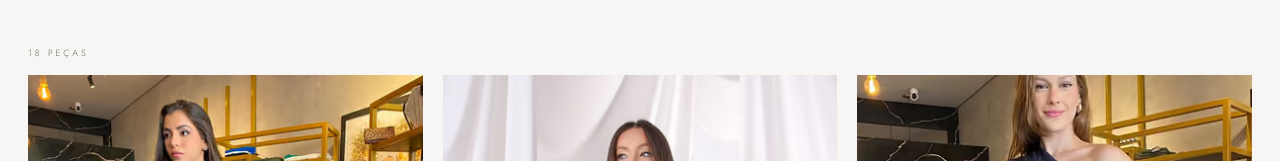
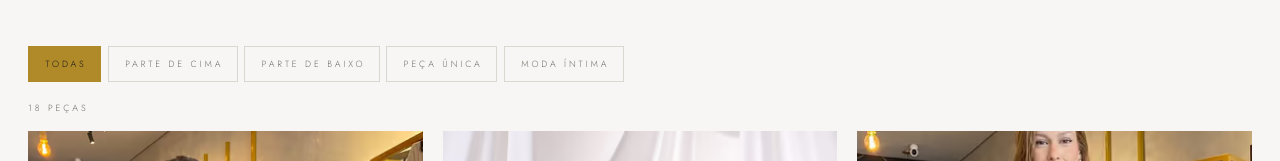
Before and after one commit to ti4g/intimatto, a website: page site/index.html in a window 1280 px wide. Shown: the part 639-800 px from the top of the page. Drawn offline with Linux system fonts and the light colour scheme.

Commit message:
adc categoria

```diff
--- a/site/css/style.css
+++ b/site/css/style.css
@@ -656,6 +656,68 @@ button { font: inherit; color: inherit; background: none; border: 0; padding: 0;
   margin: 0 0 1rem;
   font-size: 0.5625rem;
   color: var(--cinza);
+}
+
+/* ── O filtro ─────────────────────────────────────────────── */
+/* Fita de categorias acima da grade.
+
+   O eixo e parte do corpo, nao tipo de produto — ver a nota em produtos.js.
+
+   Rola na horizontal no celular em vez de quebrar linha: com cinco rotulos em
+   Jost tracked, quebrar deixaria um chip solto na segunda linha e a barra
+   passaria a ocupar o dobro da altura logo acima da primeira foto, que e o
+   lugar mais caro da pagina. */
+.filtro {
+  display: flex;
+  gap: 0.4rem;
+  margin: 0 0 1rem;
+  overflow-x: auto;
+  /* Sangra ate a borda da tela e devolve o respiro por dentro: assim o
+     primeiro chip alinha com a grade e o ultimo nao fica colado na borda
+     quando a fita esta rolada ate o fim. */
+  margin-left: calc(var(--passo) * -1);
+  margin-right: calc(var(--passo) * -1);
+  padding: 0 var(--passo) 0.15rem;
+  scroll-padding: 0 var(--passo);
+  -webkit-overflow-scrolling: touch;
+  scrollbar-width: none;
+}
+
+.filtro::-webkit-scrollbar { display: none; }
+
+/* Mesmo desenho do chip de tamanho do provador: a pagina ja ensinou esse
+   controle uma vez, entao ele nao precisa ser aprendido de novo. */
+/* 0,65rem de respiro vertical leva o chip a ~36px de alvo, e nao aos 44 que
+   o projeto usa no X de tirar peca e no icone do provador. E a mesma licenca
+   ja tomada nos passos de quantidade: errar aqui custa ver a categoria errada
+   e tocar de novo, nao perder uma peca. E a fita fica logo acima da primeira
+   foto, que e o espaco mais caro da pagina — 44px empurrariam a grade pra
+   baixo da dobra. */
+.filtro__botao {
+  flex-shrink: 0;
+  padding: 0.65rem 0.85rem;
+  border: 1px solid var(--fio);
+  font-family: 'Jost', system-ui, sans-serif;
+  font-size: 0.5625rem;
+  font-weight: 300;
+  text-transform: uppercase;
+  letter-spacing: var(--letra-ar);
+  text-indent: var(--letra-ar); /* compensa o tracking do ultimo caractere */
+  color: var(--cinza);
+  white-space: nowrap;
+  cursor: pointer;
+  transition: border-color 0.2s var(--curva), color 0.2s var(--curva),
+              background 0.2s var(--curva);
+}
+
+.filtro__botao:hover { border-color: var(--tinta); color: var(--tinta); }
+
+/* Ouro como campo com tinta em cima — ouro como letra reprova em AA. Mesma
+   regra do botao do WhatsApp, do disco de contagem e do chip de tamanho. */
+.filtro__botao[aria-pressed='true'] {
+  background: var(--ouro);
+  border-color: var(--ouro);
+  color: var(--tinta);
 }
 
 .grade {
--- a/site/index.html
+++ b/site/index.html
@@ -171,7 +171,11 @@
   <div class="fio" role="presentation"><span class="fio__traco"></span></div>
 
   <section class="grade-secao" aria-label="Peças">
-    <span class="grade-conta voz-ar" id="grade-conta"></span>
+    <!-- Os botoes sao montados pelo app.js a partir de CATEGORIAS, e so entra
+         categoria que tem peca. O grupo fica vazio no HTML de proposito: sem
+         JS nao ha grade pra filtrar, entao um filtro estatico so mentiria. -->
+    <div class="filtro" id="filtro" role="group" aria-label="Filtrar por categoria"></div>
+    <span class="grade-conta voz-ar" id="grade-conta" role="status"></span>
     <ul class="grade" id="grade"></ul>
   </section>
 </section>
--- a/site/js/app.js
+++ b/site/js/app.js
@@ -50,17 +50,67 @@ const Peca = (function () {
     );
   }
 
+  /* ── O filtro ───────────────────────────────────────────── */
+
+  const TODAS = 'todas';
+  let categoriaAtiva = TODAS;
+  let jaPintou = false;
+
+  const doFiltro = () =>
+    categoriaAtiva === TODAS
+      ? PRODUTOS
+      : PRODUTOS.filter((p) => p.categoria === categoriaAtiva);
+
+  function montarFiltro() {
+    const barra = document.getElementById('filtro');
+    if (!barra || typeof CATEGORIAS === 'undefined') return;
+
+    /* So entra categoria que tem peca. Botao que filtra pra zero e uma porta
+       que abre num comodo vazio — e assim uma categoria pode ficar cadastrada
+       esperando as fotos chegarem sem aparecer na tela. */
+    const comPeca = CATEGORIAS.filter((c) =>
+      PRODUTOS.some((p) => p.categoria === c.id)
+    );
+
+    // Uma categoria so nao e escolha: seria um botao que nao faz nada.
+    if (comPeca.length < 2) return;
+
+    barra.innerHTML = [{ id: TODAS, nome: 'Todas' }, ...comPeca]
+      .map(
+        (c) =>
+          `<button class="filtro__botao" type="button" data-cat="${esc(c.id)}" ` +
+          `aria-pressed="${c.id === categoriaAtiva}">${esc(c.nome)}</button>`
+      )
+      .join('');
+
+    barra.addEventListener('click', (e) => {
+      const botao = e.target.closest('.filtro__botao');
+      if (!botao || botao.dataset.cat === categoriaAtiva) return;
+
+      categoriaAtiva = botao.dataset.cat;
+      barra.querySelectorAll('.filtro__botao').forEach((b) => {
+        b.setAttribute('aria-pressed', String(b.dataset.cat === categoriaAtiva));
+      });
+      // Traz o botao escolhido pra dentro da vista: na fita rolada, tocar no
+      // ultimo chip deixaria ele meio cortado na borda.
+      botao.scrollIntoView({ block: 'nearest', inline: 'nearest' });
+      renderGrade();
+    });
+  }
+
   /* ── Grade ──────────────────────────────────────────────── */
 
   function renderGrade() {
     const alvo = document.getElementById('grade');
     if (!alvo) return;
 
+    const lista = doFiltro();
+
     // Conta so o que abre. Peca "Em breve" ainda nao e peca a venda, e
     // anunciar 8 quando 6 funcionam e promessa que a pagina nao cumpre.
     const conta = document.getElementById('grade-conta');
     if (conta) {
-      const n = PRODUTOS.filter((p) => p.slug).length;
+      const n = lista.filter((p) => p.slug).length;
       conta.textContent = n === 1 ? '1 peça' : `${n} peças`;
     }
 
@@ -68,9 +118,19 @@ const Peca = (function () {
     // dentro da fileira e nao ao longo do catalogo inteiro.
     const cascata = (i) => `--i:${i % 3}`;
 
-    alvo.innerHTML = PRODUTOS
+    alvo.innerHTML = lista
       .map((p, i) => (p.slug ? cardComFoto(p, i) : cardSemFoto(p, i)))
       .join('');
+
+    /* Na primeira pintura os cards sobem em cascata, revelados pelo
+       IntersectionObserver. Ao FILTRAR eles ja nascem visiveis: filtrar
+       precisa ser instantaneo, e refazer o fade escalonado a cada toque faria
+       a grade piscar. O observador tambem nao serviria — ele so revela o que
+       entra na tela, e as pecas filtradas ja estao nela. */
+    if (jaPintou) {
+      alvo.querySelectorAll('.sobe').forEach((el) => el.setAttribute('data-visivel', ''));
+    }
+    jaPintou = true;
 
     alvo.querySelectorAll('.peca__botao').forEach((b) => {
       b.addEventListener('click', () => abrir(b.dataset.slug));
@@ -425,6 +485,7 @@ const Peca = (function () {
   const wppRodape = document.getElementById('rodape-wpp');
   if (wppRodape) wppRodape.href = `https://wa.me/${WHATSAPP}`;
 
+  montarFiltro();
   renderGrade();
   respeitarMovimento();
   observar();
--- a/site/js/produtos.js
+++ b/site/js/produtos.js
@@ -16,9 +16,7 @@ const WHATSAPP = '5563991266674';
     slug      arquivo em img/produtos/{slug}-{400,800,960}.{avif,webp}
     nome      aparece no card e na mensagem do WhatsApp
     preco     string pronta, ja formatada
-    categoria 'roupa' | 'intima' | 'praia'. O filtro nao existe no piloto (com
-              6 pecas seria decoracao), mas o campo ja nasce aqui pra ele
-              entrar em poucas linhas depois
+    categoria  um dos ids de CATEGORIAS, logo abaixo
     tamanhos  varia peca a peca, por isso e campo e nao const global
     alt       descricao pra leitor de tela. Nao e opcional
     larguras  OPCIONAL. So pra foto cuja fonte e pequena demais pra gerar 960.
@@ -31,12 +29,32 @@ const WHATSAPP = '5563991266674';
   (2 col no celular, 3 no desktop).
 */
 
+/*
+  As categorias do filtro, na ordem em que os botoes aparecem.
+
+  O eixo e PARTE DO CORPO, e nao tipo de produto. E como a cliente procura:
+  ela quer "uma blusa" ou "uma calca", nao "uma roupa". Moda intima fica de
+  fora desse eixo porque e a outra metade da loja — a bio deles diz "Moda
+  Intima e composicoes de Looks", entao sao dois assuntos, nao um.
+
+  Categoria sem nenhuma peca nao vira botao: o app.js so desenha o que tem
+  conteudo. Da pra deixar uma linha aqui esperando as fotos chegarem sem
+  sujar a tela — foi o que aconteceu com praia.
+*/
+const CATEGORIAS = [
+  { id: 'cima',   nome: 'Parte de cima' },
+  { id: 'baixo',  nome: 'Parte de baixo' },
+  { id: 'unica',  nome: 'Peça única' },
+  { id: 'intima', nome: 'Moda íntima' },
+  { id: 'praia',  nome: 'Praia' },  // sem peca ainda: nao aparece
+];
+
 const PRODUTOS = [
   {
     slug: 'vestido-vinho',
     nome: 'Vestido Vinho Gola Alta',
     preco: 'R$ 289,90', // PLACEHOLDER
-    categoria: 'roupa',
+    categoria: 'unica',
     tamanhos: ['P', 'M', 'G'],
     alt: 'Modelo veste vestido vinho midi de gola alta com recorte no busto',
   },
@@ -52,7 +70,7 @@ const PRODUTOS = [
     slug: 'vestido-preto-colado',
     nome: 'Vestido Preto Justo',
     preco: 'R$ 259,90', // confirmado pela loja
-    categoria: 'roupa',
+    categoria: 'unica',
     tamanhos: ['P', 'M', 'G'], // PLACEHOLDER
     alt: 'Modelo veste vestido preto midi justo de ombro único com fenda lateral',
     larguras: [400, 800], // fonte 720x1280: nao ha 960
@@ -61,7 +79,7 @@ const PRODUTOS = [
     slug: 'blusa-verde',
     nome: 'Blusa Verde Ombro Único',
     preco: 'R$ 119,90', // PLACEHOLDER — estimado, a loja ainda nao passou
-    categoria: 'roupa',
+    categoria: 'cima',
     tamanhos: ['P', 'M', 'G'], // PLACEHOLDER
     alt: 'Modelo veste blusa verde claro de ombro único com fivela dourada e calça jeans wide',
     larguras: [400, 800],
@@ -70,7 +88,7 @@ const PRODUTOS = [
     slug: 'calca-cinza',
     nome: 'Calça Cinza com Cinto',
     preco: 'R$ 239,90', // confirmado pela loja
-    categoria: 'roupa',
+    categoria: 'baixo',
     tamanhos: ['36', '38', '40', '42'], // PLACEHOLDER
     alt: 'Modelo veste calça cinza de tecido com cinto lateral e blusa preta de ombro único',
     larguras: [400, 800],
@@ -88,7 +106,7 @@ const PRODUTOS = [
     slug: 'jeans-wide',
     nome: 'Calça Wide Leg Jeans',
     preco: 'R$ 229,90', // PLACEHOLDER
-    categoria: 'roupa',
+    categoria: 'baixo',
     tamanhos: ['36', '38', '40', '42'],
     alt: 'Modelo veste body preto com calça jeans wide leg azul claro',
   },
@@ -96,7 +114,7 @@ const PRODUTOS = [
     slug: 'vestido-marrom',
     nome: 'Vestido Cetim Marrom',
     preco: 'R$ 279,90', // PLACEHOLDER — estimado, a loja ainda nao passou
-    categoria: 'roupa',
+    categoria: 'unica',
     tamanhos: ['P', 'M', 'G'], // PLACEHOLDER
     alt: 'Modelo veste vestido midi de cetim marrom com decote drapeado',
     larguras: [400, 800],
@@ -113,7 +131,7 @@ const PRODUTOS = [
     slug: 'calca-vinho',
     nome: 'Calça Flare Vinho',
     preco: 'R$ 249,90', // confirmado pela loja
-    categoria: 'roupa',
+    categoria: 'baixo',
     tamanhos: ['36', '38', '40', '42'], // PLACEHOLDER
     alt: 'Modelo veste calça flare vinho de alfaiataria com blusa preta',
     larguras: [400, 800], // recortada da colagem: fonte tem ~480px, nao ha 960
@@ -130,7 +148,7 @@ const PRODUTOS = [
     slug: 'vestido-preto',
     nome: 'Vestido Preto Midi',
     preco: 'R$ 319,90', // confirmado pela loja
-    categoria: 'roupa',
+    categoria: 'unica',
     tamanhos: ['P', 'M', 'G'], // PLACEHOLDER — a loja ainda nao passou
     alt: 'Modelo veste vestido preto midi de gola alta sem mangas',
   },
@@ -138,7 +156,7 @@ const PRODUTOS = [
     slug: 'conjunto-vinho',
     nome: 'Conjunto Colete e Calça Vinho',
     preco: 'R$ 319,90', // confirmado pela loja
-    categoria: 'roupa',
+    categoria: 'unica',
     tamanhos: ['P', 'M', 'G'], // PLACEHOLDER
     alt: 'Modelo veste conjunto vinho de colete alfaiataria e calça reta',
     larguras: [400, 800], // recortada da colagem: fonte tem ~450px, nao ha 960
@@ -147,7 +165,7 @@ const PRODUTOS = [
     slug: 'short-preto',
     nome: 'Short Alfaiataria Preto',
     preco: 'R$ 169,90', // PLACEHOLDER — estimado, a loja ainda nao passou
-    categoria: 'roupa',
+    categoria: 'baixo',
     tamanhos: ['36', '38', '40', '42'], // PLACEHOLDER
     alt: 'Modelo veste short preto de alfaiataria com blusa preta franzida',
     larguras: [400, 800],
@@ -156,7 +174,7 @@ const PRODUTOS = [
     slug: 'blusa-marinho',
     nome: 'Blusa Marinho Franzida',
     preco: 'R$ 109,90', // confirmado pela loja
-    categoria: 'roupa',
+    categoria: 'cima',
     tamanhos: ['P', 'M', 'G'], // PLACEHOLDER
     alt: 'Modelo veste blusa marinho sem mangas com franzido lateral e calça jeans',
     larguras: [400, 800], // recortada da colagem: fonte tem ~490px, nao ha 960
@@ -173,7 +191,7 @@ const PRODUTOS = [
     slug: 'conjunto-marrom',
     nome: 'Conjunto Pantalona Marrom',
     preco: 'R$ 319,90', // PLACEHOLDER
-    categoria: 'roupa',
+    categoria: 'unica',
     tamanhos: ['P', 'M', 'G'],
     alt: 'Modelo veste conjunto marrom de top tomara que caia e calça pantalona',
   },
@@ -181,7 +199,7 @@ const PRODUTOS = [
     slug: 'polo-preta',
     nome: 'Polo Canelada Preta',
     preco: 'R$ 129,90', // PLACEHOLDER
-    categoria: 'roupa',
+    categoria: 'cima',
     tamanhos: ['P', 'M', 'G'],
     alt: 'Modelo veste polo preta canelada com calça jeans escura',
   },
```
